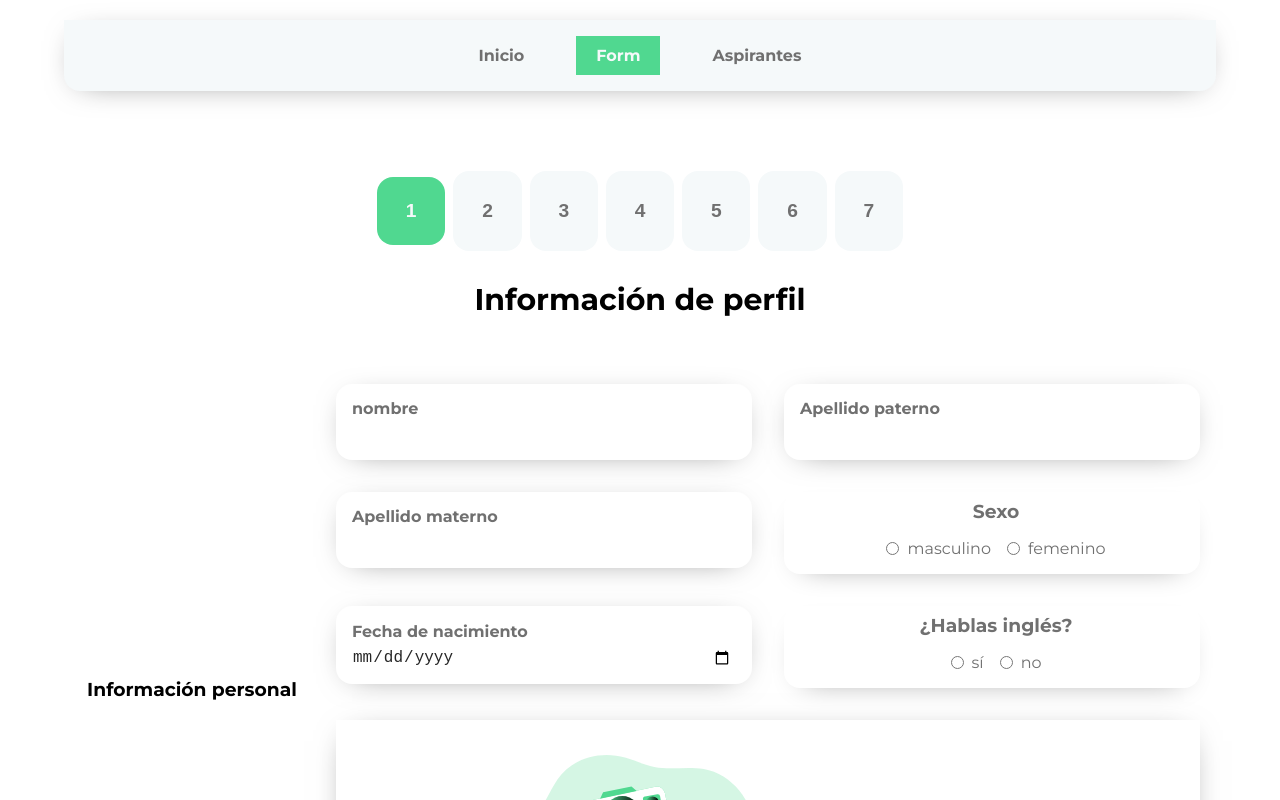
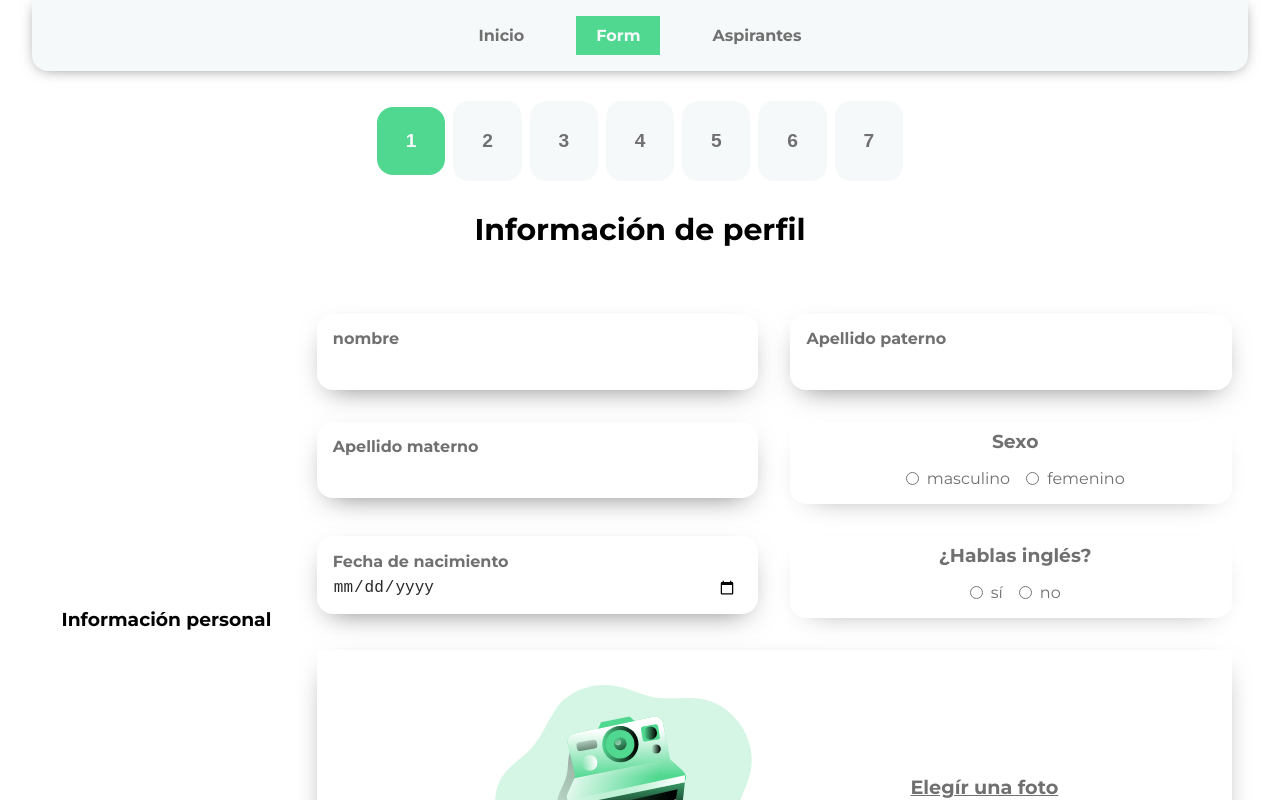
Before and after one commit to LuisFernandoLG/gsp-applicaion-form, a React (Create React App) app: page / in a window 1280 px wide. Both pictures are taken after a click on the button "Ir a la aplicación". Shown: the top 800 px of the page. Built offline with nearby package versions, Linux system fonts and the light colour scheme.

Commit message:
shadows and margins changed

```diff
--- a/src/components/NavBar.js
+++ b/src/components/NavBar.js
@@ -31,7 +31,7 @@ const NavStyled = styled(Wrapper)`
   position: sticky;
   top: 0;
   background: ${({ theme: { colors } }) => colors.primaryColor};
-  box-shadow: ${({ theme: { colors } }) => colors.boxShadowLight};
+  box-shadow: 0 2px 15px -5px ${({ theme: { colors } }) => colors.tertiaryColor};
   padding: 1rem;
   z-index: 100;
 
--- a/src/components/form/MainForm.js
+++ b/src/components/form/MainForm.js
@@ -53,7 +53,7 @@ export const MainForm = () => {
 };
 
 const FormStyled = styled.form`
-  margin-top: 3.125rem;
+  /* margin-top: 3.125rem; */
 `;
 
 const Sections = styled(Wrapper)`
--- a/src/components/form/SectionSlider.js
+++ b/src/components/form/SectionSlider.js
@@ -25,7 +25,7 @@ const SectionSlider = ({
 }) => {
   return (
     <>
-      <NavigationCounter flex justifyContent="center">
+      <NavigationSectionBar flex justifyContent="center">
         <Wrapper flex gap="0.5rem" wrap="true" alignContent="flex-start">
           {Array.from(Array(totalSections + 1).keys()).map((num, index) =>
             num === numSectionForm ? (
@@ -40,7 +40,7 @@ const SectionSlider = ({
             )
           )}
         </Wrapper>
-      </NavigationCounter>
+      </NavigationSectionBar>
       <SectionForm
         form={form}
         files={files}
@@ -72,11 +72,12 @@ const SectionSlider = ({
 export default SectionSlider;
 
 const NavigatiBar = styled(Wrapper)`
-  margin-top: 1.125rem;
+  /* margin-top: 0.5px; */
+  /* background: red; */
 `;
 
-const NavigationCounter = styled(Wrapper)`
+const NavigationSectionBar = styled(Wrapper)`
   font-weight: 600;
-
+  /* background: red; */
   ${breakpointUp("small", `font-size: 10px;`)}
 `;
--- a/src/styles/GlobalStyles.js
+++ b/src/styles/GlobalStyles.js
@@ -11,9 +11,9 @@ export const GlobalStyles = createGlobalStyle`
     body{
 
         font-family: "Montserrat", sans-serif;
-        width: 90%;
+        width: 95%;
         max-width: 1400px;
-        margin: 1.25rem auto;
+        margin: 0 auto;
         margin-bottom: 5.125rem;
     }
 
--- a/src/styles/theme.js
+++ b/src/styles/theme.js
@@ -7,7 +7,7 @@ export const theme = {
     color1: "#4f98ca",
     color2: "#272727",
 
-    boxShadowLight: "0 0.3125rem 2rem -1rem #707070",
+    boxShadowLight: "0 0.625rem 1.8rem -0.8rem #707070",
 
     errorColor: "#F05454",
   },
```
Also changed, not shown: src/img/chuy1.jpg (deleted), src/img/chuy2.jpg (deleted).
